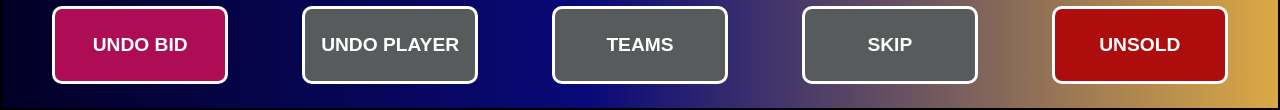
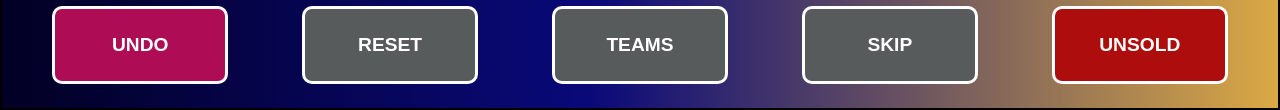
Before and after one commit to RezwanShajib/cricket-auction-app, a plain HTML site: page index.html in a window 1280 px wide. Shown: the part 690-800 px from the top of the page. Drawn offline with Linux system fonts and the light colour scheme.

Commit message:
Undo and Reset button error fixed.

```diff
--- a/index.html
+++ b/index.html
@@ -219,8 +219,8 @@
         </div>
 
         <div class="sections" id="footer-section">
-            <button class="command-button" id="undo-button">UNDO BID</button>
-            <button class="command-button" id="reset-button">UNDO PLAYER</button>
+            <button class="command-button" id="undo-button">UNDO</button>
+            <button class="command-button" id="reset-button">RESET</button>
             <button class="command-button" id="teams-button">TEAMS</button>
             <button class="command-button" id="skip-button">SKIP</button>
             <button class="command-button" id="unsold-button">UNSOLD</button>
```
